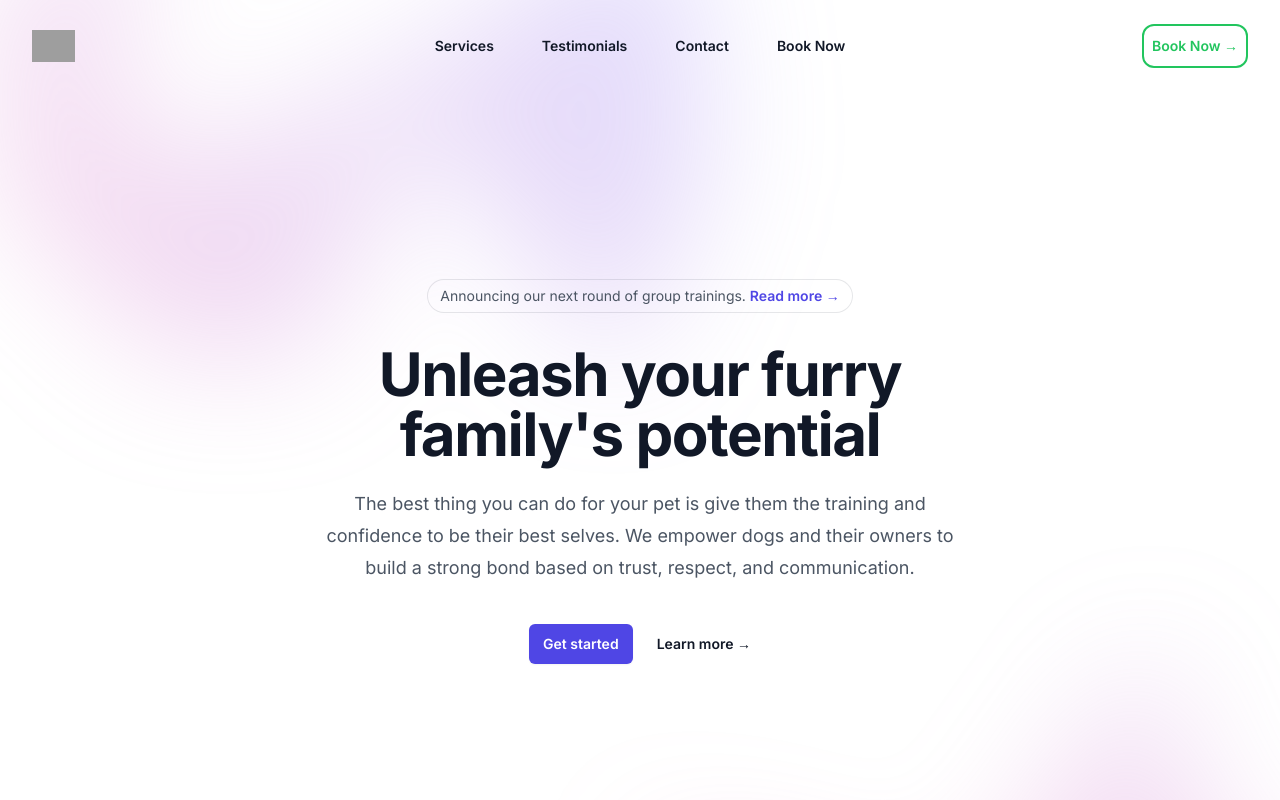
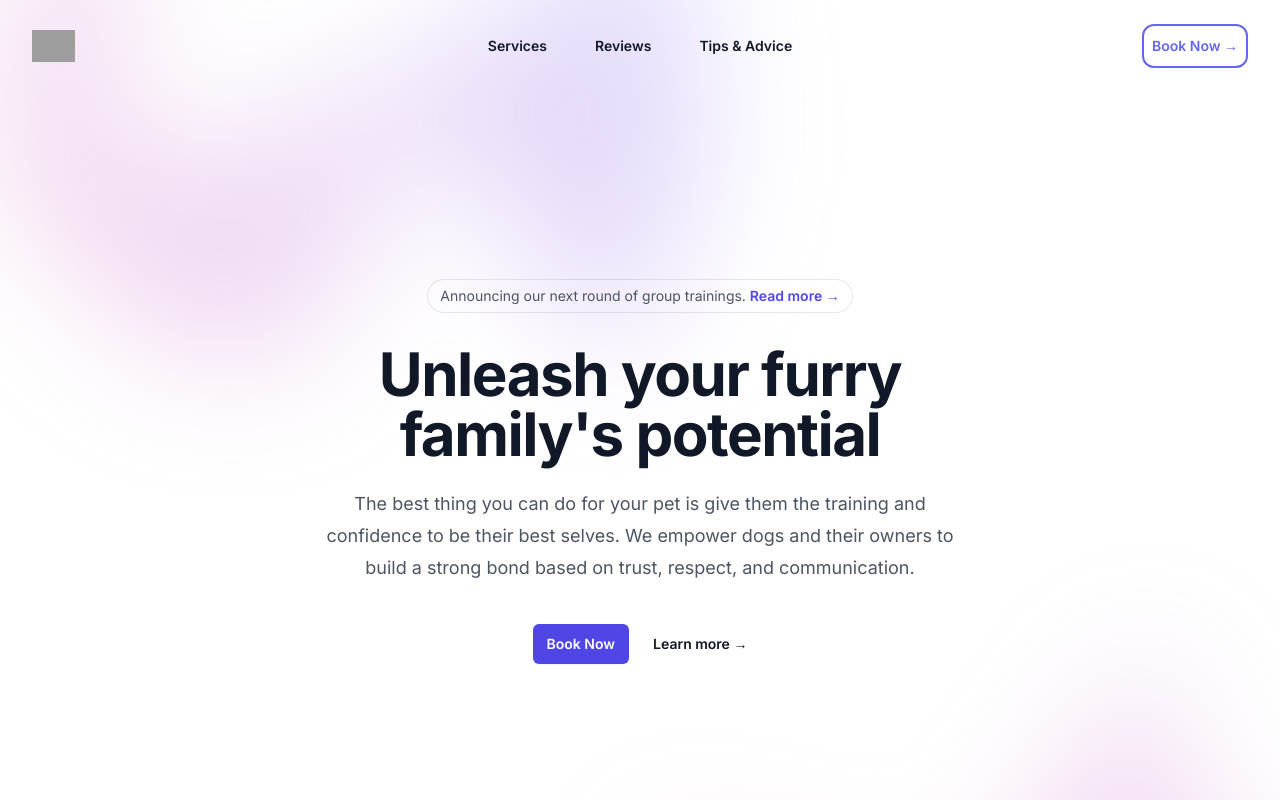
Before and after one commit to hartste90/portfolio-website-2024, a Next.js app: page / in a window 1280 px wide. Shown: the top 800 px of the page. Built offline with nearby package versions, Linux system fonts and the light colour scheme; grey boxes are pictures that could not be loaded.

Commit message:
Book Now, indigo color scheme

```diff
--- a/src/app/components/hero.tsx
+++ b/src/app/components/hero.tsx
@@ -4,9 +4,8 @@ import { Bars3Icon, XMarkIcon } from '@heroicons/react/24/outline'
 
 const navigation = [
   { name: 'Services', href: '#' },
-  { name: 'Testimonials', href: '#' },
-  { name: 'Contact', href: '#' },
-  { name: 'Book Now', href: '#' },
+  { name: 'Reviews', href: '#' },
+  { name: 'Tips & Advice', href: '#' },
 ]
 
 export default function Example() {
@@ -44,7 +43,7 @@ export default function Example() {
             ))}
           </div>
           <div className="lg:flex lg:flex-1 lg:justify-end ">
-            <a href="#" className="text-sm font-semibold leading-6 text-green-500 border-solid border-2 rounded-xl border-green-500 p-2 transition hover:text-white hover:bg-green-500">
+            <a href="#" className="text-sm font-semibold leading-6 text-indigo-500 border-solid border-2 rounded-xl border-indigo-500 p-2 transition hover:text-white hover:bg-indigo-500">
               Book Now <span aria-hidden="true">&rarr;</span>
             </a>
           </div>
@@ -132,7 +131,7 @@ export default function Example() {
                 href="#"
                 className="rounded-md bg-indigo-600 px-3.5 py-2.5 text-sm font-semibold text-white shadow-sm hover:bg-indigo-500 focus-visible:outline focus-visible:outline-2 focus-visible:outline-offset-2 focus-visible:outline-indigo-600"
               >
-                Get started
+                Book Now
               </a>
               <a href="#" className="text-sm font-semibold leading-6 text-gray-900">
                 Learn more <span aria-hidden="true">→</span>
```
